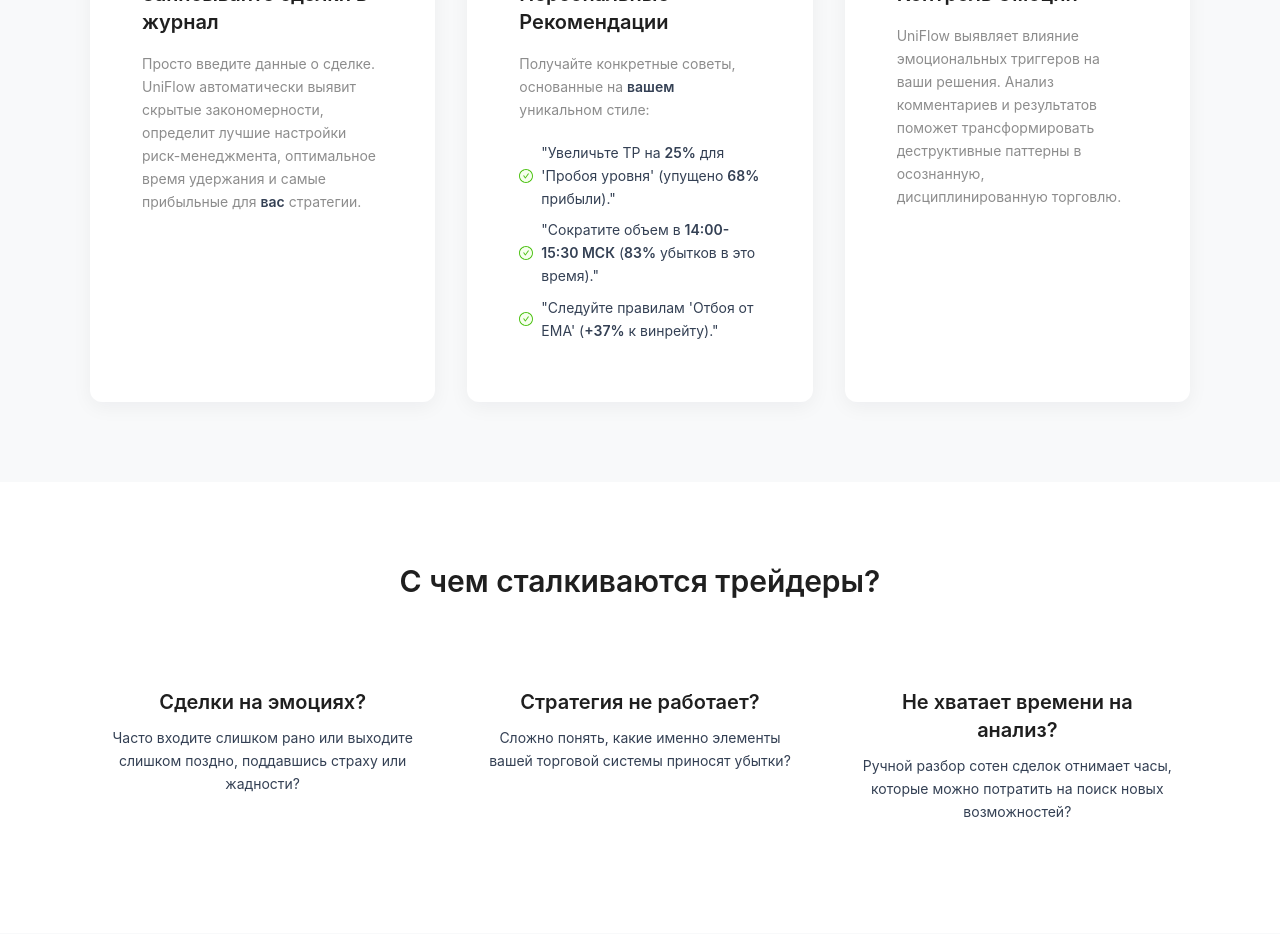
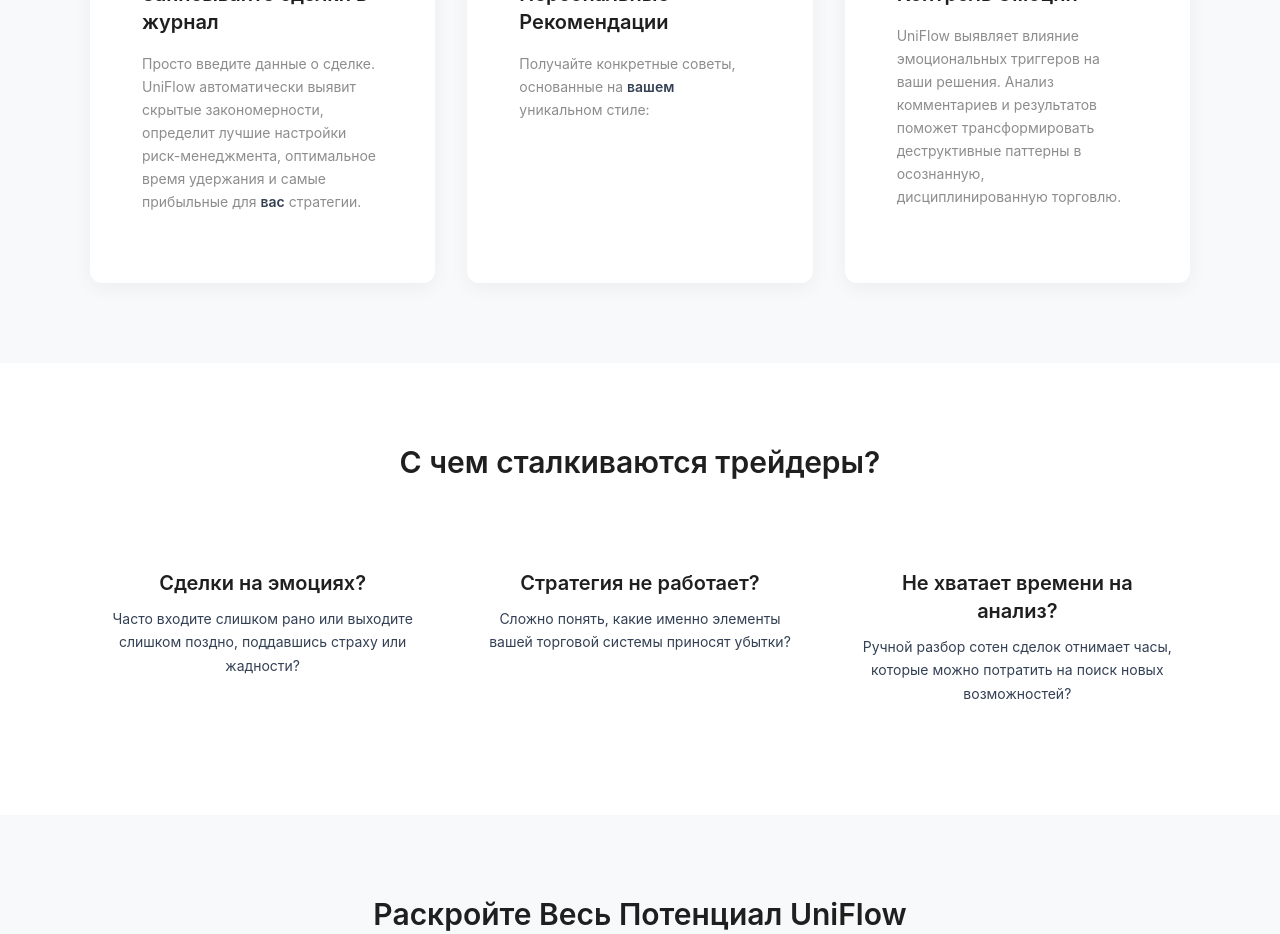
Before and after one commit to Semen1987nsk/UniFlow, a React (Vite) app: page / in a window 1280 px wide. Shown: the part 3600-4534 px from the top of the page. Built offline with nearby package versions, Linux system fonts and the light colour scheme.

Commit message:
Style: Simplify HowItWorks step 2 card content

```diff
--- a/src/sections/HowItWorksSection.tsx
+++ b/src/sections/HowItWorksSection.tsx
@@ -2,7 +2,7 @@
 import React from 'react';
 import { Row, Col, Card, Typography, List } from 'antd';
 // Убрали BulbOutlined, так как он не используется
-import { CheckCircleTwoTone } from '@ant-design/icons'; // Оставляем только нужные
+//import { CheckCircleTwoTone } from '@ant-design/icons'; // Оставляем только нужные
 
 const { Title, Paragraph, Text } = Typography;
 
@@ -55,21 +55,7 @@
           <Paragraph type="secondary" style={{ textAlign: 'left', marginBottom: '16px' }}>
             Получайте конкретные советы, основанные на <Text strong>вашем</Text> уникальном стиле:
           </Paragraph>
-          {/* Используем List из Ant Design */}
-          <List size="small" style={{textAlign: 'left'}}>
-              <List.Item style={{borderBottom: 'none', padding: '4px 0'}}>
-                  <CheckCircleTwoTone twoToneColor="#52c41a" style={{marginRight: '8px'}}/>
-                  <Text>"Увеличьте TP на <Text strong>25%</Text> для 'Пробоя уровня' (упущено <Text strong>68%</Text> прибыли)."</Text>
-              </List.Item>
-              <List.Item style={{borderBottom: 'none', padding: '4px 0'}}>
-                  <CheckCircleTwoTone twoToneColor="#52c41a" style={{marginRight: '8px'}}/>
-                  <Text>"Сократите объем в <Text strong>14:00-15:30 МСК</Text> (<Text strong>83%</Text> убытков в это время)."</Text>
-              </List.Item>
-              <List.Item style={{borderBottom: 'none', padding: '4px 0'}}>
-                  <CheckCircleTwoTone twoToneColor="#52c41a" style={{marginRight: '8px'}}/>
-                  <Text>"Следуйте правилам 'Отбоя от EMA' (<Text strong>+37%</Text> к винрейту)."</Text>
-              </List.Item>
-          </List>
+
         </>
       )
     },
```
